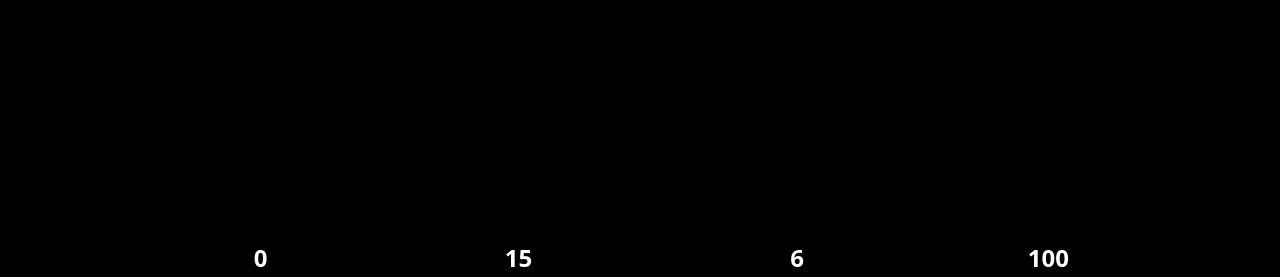
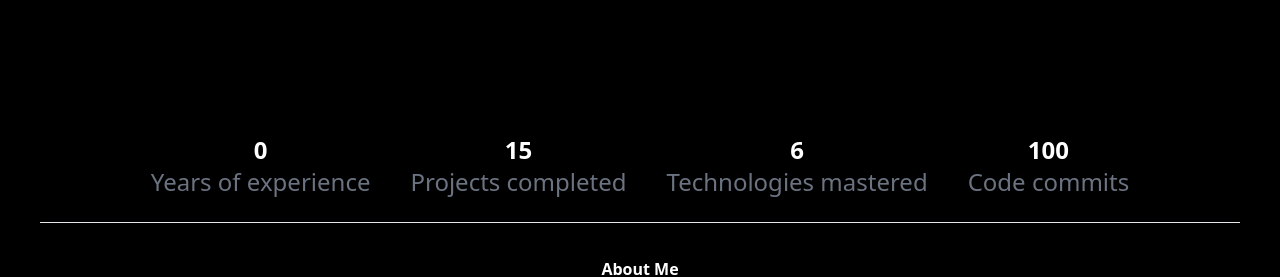
Before and after one commit to Arun-rathore08/portfolio, a Nuxt app: page / in a window 1280 px wide. Shown: the part 442-719 px from the top of the page. Built offline with nearby package versions, Linux system fonts and the light colour scheme.

Commit message:
Update index.vue

```diff
--- a/pages/index.vue
+++ b/pages/index.vue
@@ -74,7 +74,7 @@
 
         </section>
 
-        <div class="container mx-auto py-32 px-5">
+        <div class="container mx-auto py-5 px-5">
           <!-- Experience Section -->
           <section class="text-center py-1">
             <div class="relative flex flex-wrap justify-center space-x-4 sm:space-x-6 md:space-x-10 text-2xl">
```
